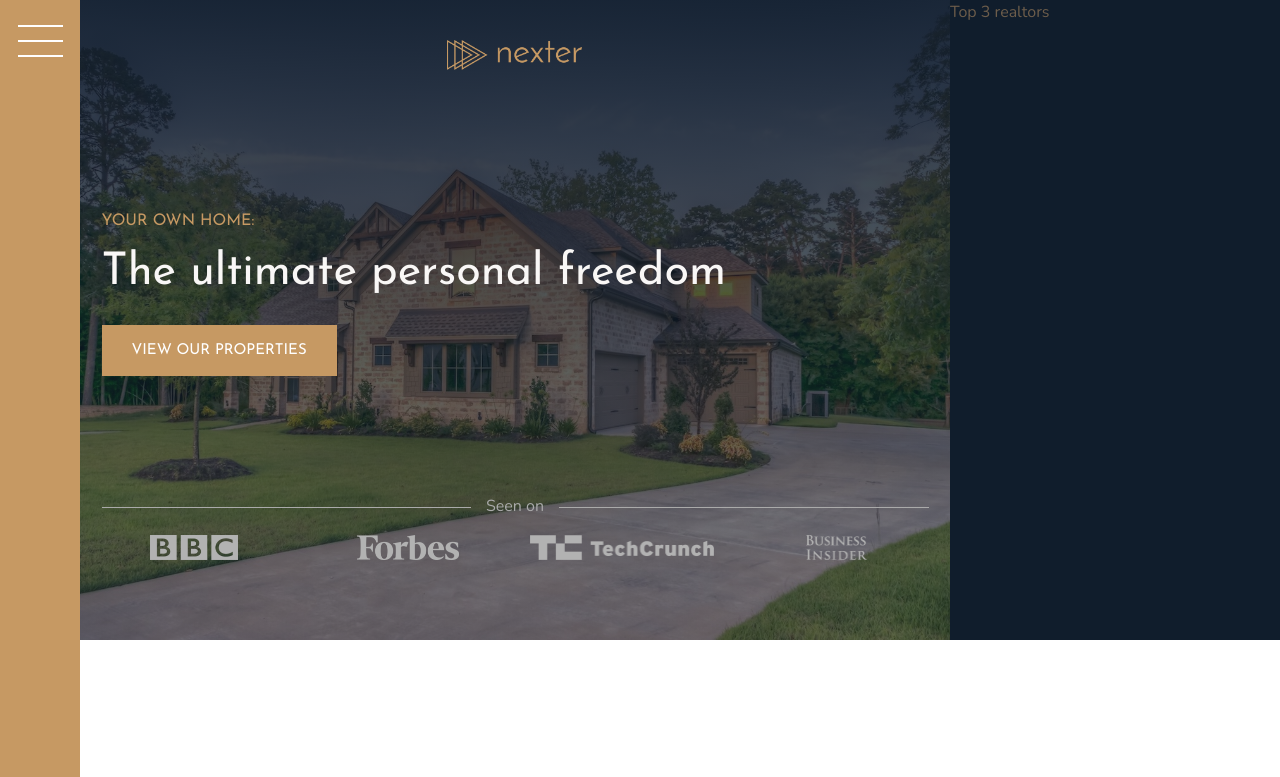
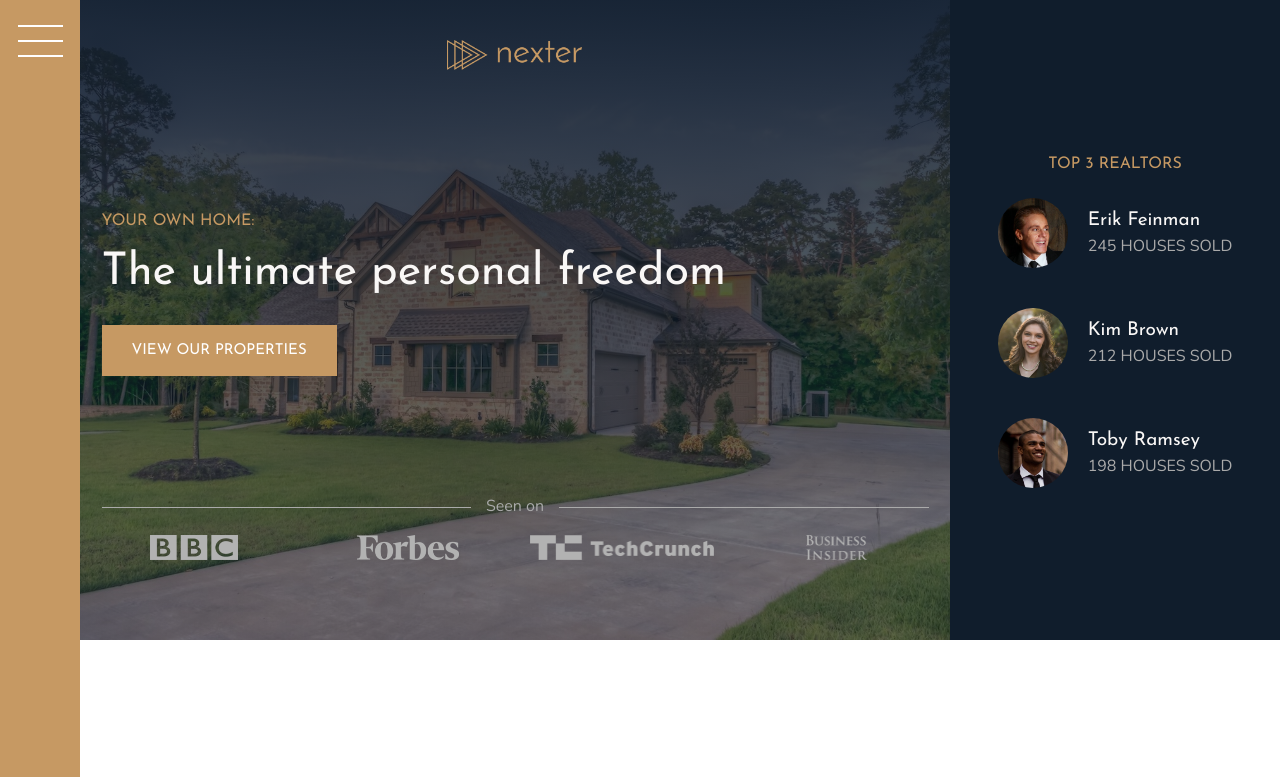
Before and after one commit to victorcanto/nexter, a website: page index.html in a window 1280 px wide. Shown: the top 777 px of the page. Drawn offline with nearby package versions, Linux system fonts and the light colour scheme.

Commit message:
feat: completed realtors

```diff
--- a/index.html
+++ b/index.html
@@ -33,7 +33,28 @@
       </div>
     </header>
 
-    <div class="realtors">Top 3 realtors</div>
+    <div class="realtors">
+      <h3 class="heading-3">Top 3 Realtors</h3>
+      <div class="realtors__list">
+        <img src="img/realtor-1.jpeg" alt="Realtor 1" class="realtors__img" />
+        <div class="realtors__details">
+          <h4 class="heading-4 heading-4--light">Erik Feinman</h4>
+          <p class="realtors__sold">245 houses sold</p>
+        </div>
+
+        <img src="img/realtor-2.jpeg" alt="Realtor 2" class="realtors__img" />
+        <div class="realtors__details">
+          <h4 class="heading-4 heading-4--light">Kim Brown</h4>
+          <p class="realtors__sold">212 houses sold</p>
+        </div>
+
+        <img src="img/realtor-3.jpeg" alt="Realtor 3" class="realtors__img" />
+        <div class="realtors__details">
+          <h4 class="heading-4 heading-4--light">Toby Ramsey</h4>
+          <p class="realtors__sold">198 houses sold</p>
+        </div>
+      </div>
+    </div>
 
     <section class="features">
       <div class="feature">
--- a/sass/_realtors.scss
+++ b/sass/_realtors.scss
@@ -1,4 +1,31 @@
 .realtors {
   background-color: var(--color-secondary);
   grid-column: col-start 7 / full-end;
+  padding: 3rem;
+
+  display: grid;
+  align-content: center;
+  justify-content: center;
+  justify-items: center;
+  row-gap: 2rem;
+
+  &__list {
+    display: grid;
+    grid-template-columns: min-content max-content;
+    column-gap: 2rem;
+    row-gap: 5vh;
+    align-items: center;
+  }
+
+  &__img {
+    width: 7rem;
+    border-radius: 50%;
+    display: block;
+  }
+
+  &__sold {
+    text-transform: uppercase;
+    color: var(--color-grey-light-2);
+    margin-top:-3px
+  }
 }
```
Also changed, not shown: css/style.css, 1 other file.
